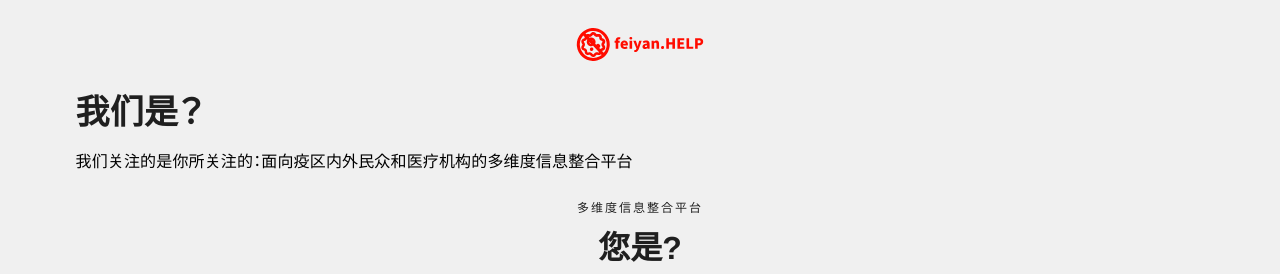
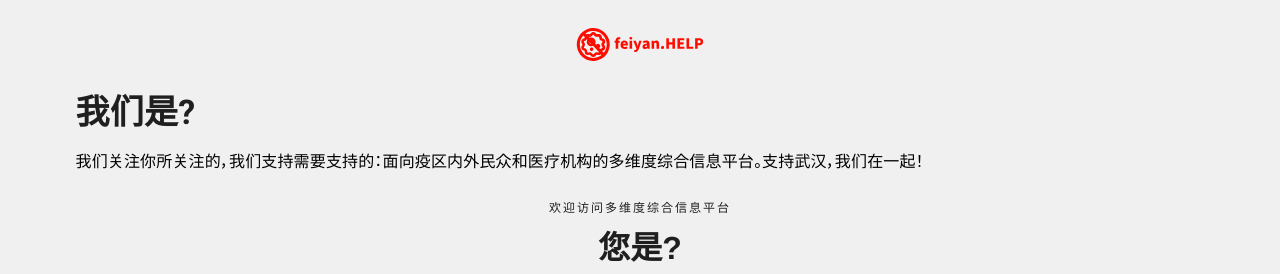
Before and after one commit to wuhan-support/frontend, a Vue app: page /#/ in a window 1280 px wide. Shown: the top 274 px of the page. Built offline with nearby package versions, Linux system fonts and the light colour scheme; what v-region would draw is missing.

Commit message:
updated placeselector

```diff
--- a/src/views/Home.vue
+++ b/src/views/Home.vue
@@ -19,10 +19,10 @@
           class="display-1 font-weight-bold"
           style="word-break: normal"
         >
-          我们是？
+          我们是?
         </v-card-title>
         <v-card-text class="subtitle-1 line-height-wide black--text">
-          我们关注的是你所关注的：面向疫区内外民众和医疗机构的多维度信息整合平台<br>
+          我们关注你所关注的，我们支持需要支持的：面向疫区内外民众和医疗机构的多维度综合信息平台。支持武汉，我们在一起！
         </v-card-text>
         <v-row
           justify="center"
@@ -30,7 +30,7 @@
         >
           <v-col cols="12">
             <h2 class="overline text-center">
-              多维度信息整合平台
+              欢迎访问多维度综合信息平台
             </h2>
             <h1 class="heading text-center">
               您是?
```
